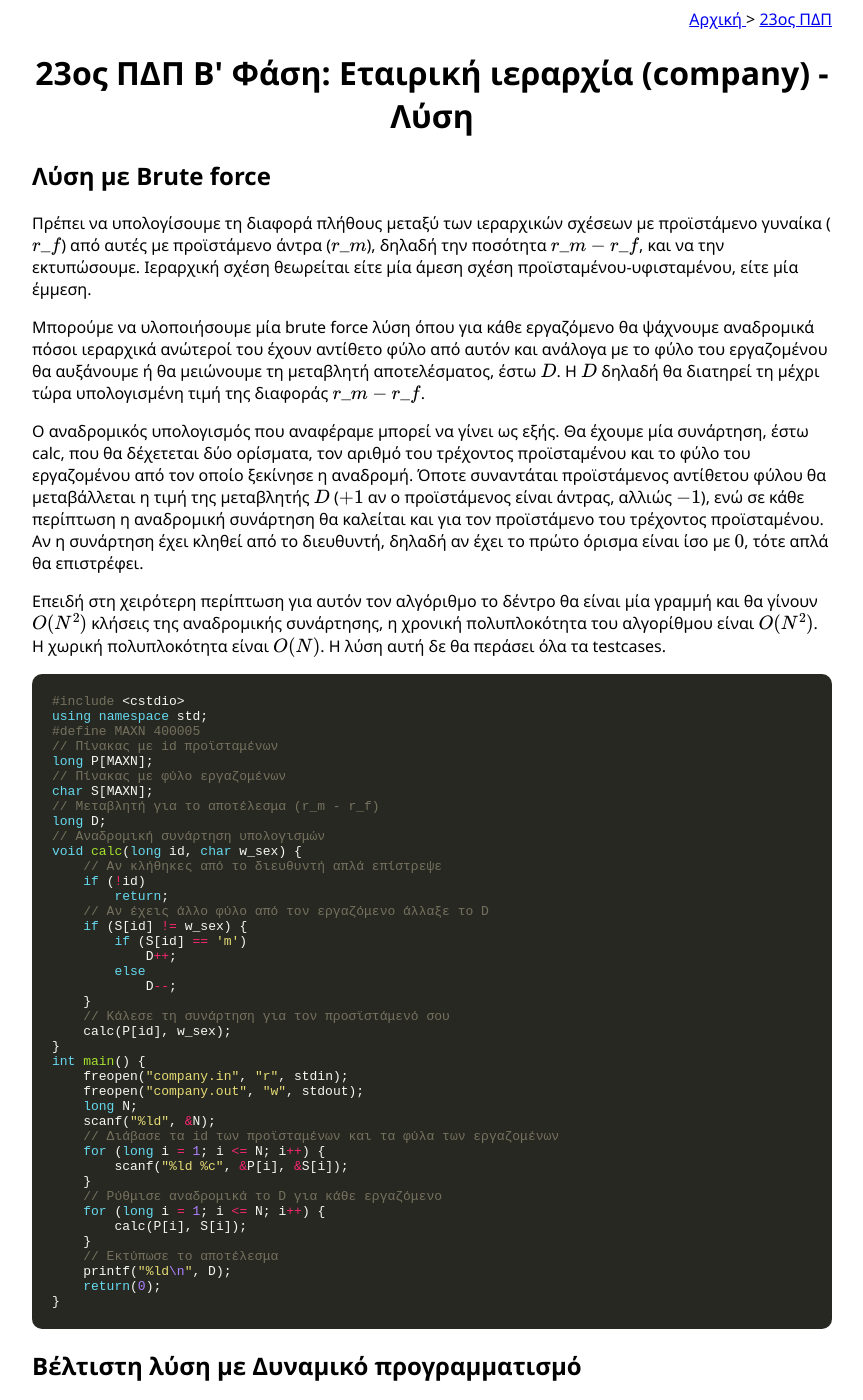
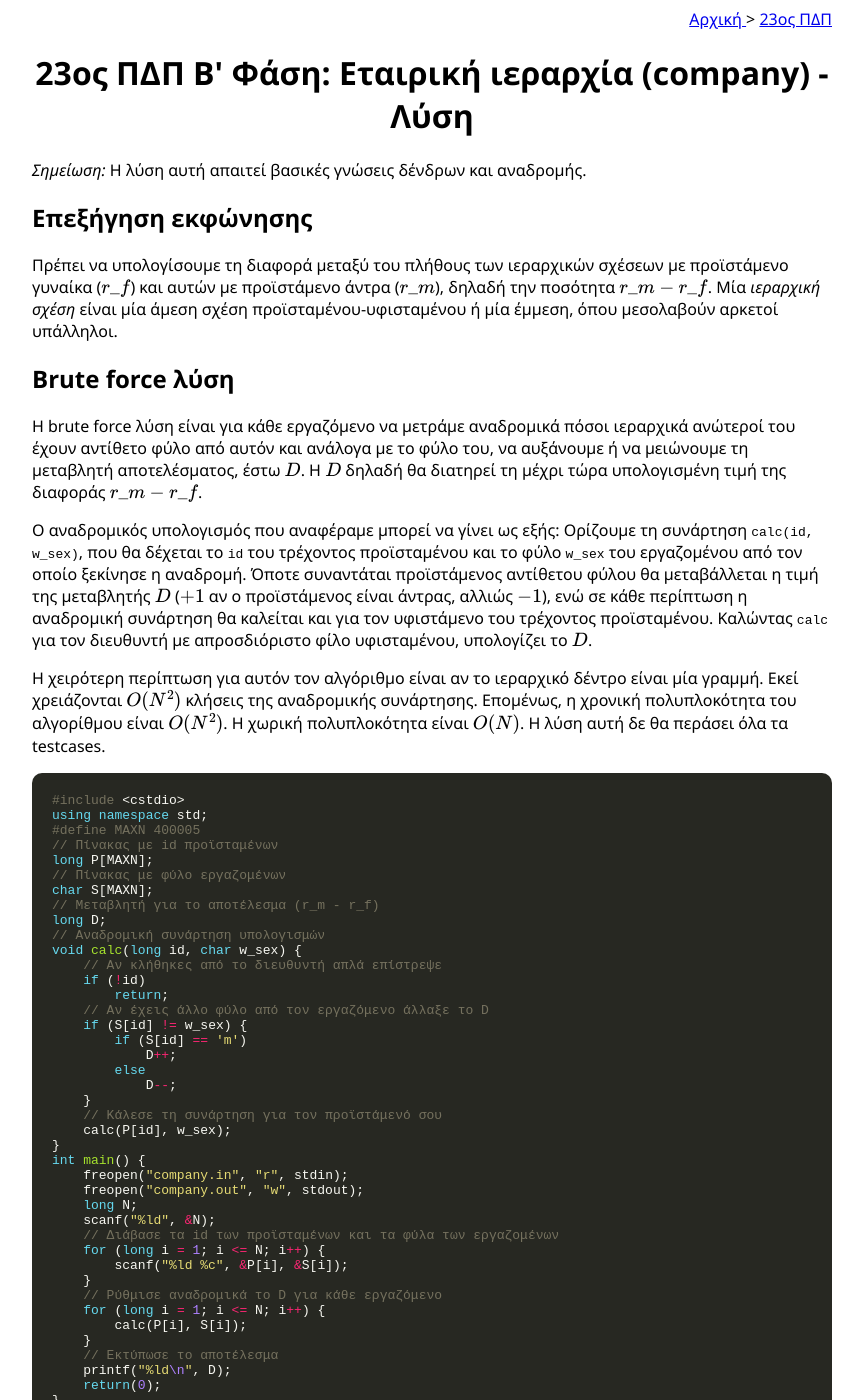
Before and after one commit to pdp-archive/pdp-archive.github.io, a Jekyll site: the page built from contests/_23-PDP/blyk-company-solution.md, in a window 1280 px wide and 1400 px high. Shown: the whole window, without its empty margins (208-1071 px from the left). Built offline with Jekyll 4.4.1, drawn with Linux system fonts in a browser that asks for light colours; formulas are drawn with MathJax 3; some of the changed text lies outside the part shown.

Commit message:
Διόρθωση ορθογραφικών και μικρές αλλαγές στη διατύπωση

````diff
--- a/contests/_23-PDP/blyk-company-solution.md
+++ b/contests/_23-PDP/blyk-company-solution.md
@@ -3,15 +3,19 @@ layout: solution
 codename: company
 ---
 
-## Λύση με Brute force
+*Σημείωση:* Η λύση αυτή απαιτεί βασικές γνώσεις δένδρων και αναδρομής.
 
-Πρέπει να υπολογίσουμε τη διαφορά πλήθους μεταξύ των ιεραρχικών σχέσεων με προϊστάμενο γυναίκα ($$r\_f$$) από αυτές με προϊστάμενο άντρα ($$r\_m$$), δηλαδή την ποσότητα $$r\_m - r\_f$$, και να την εκτυπώσουμε. Ιεραρχική σχέση θεωρείται είτε μία άμεση σχέση προϊσταμένου-υφισταμένου, είτε μία έμμεση.
+## Επεξήγηση εκφώνησης
 
-Μπορούμε να υλοποιήσουμε μία brute force λύση όπου για κάθε εργαζόμενο θα ψάχνουμε αναδρομικά πόσοι ιεραρχικά ανώτεροί του έχουν αντίθετο φύλο από αυτόν και ανάλογα με το φύλο του εργαζομένου θα αυξάνουμε ή θα μειώνουμε τη μεταβλητή αποτελέσματος, έστω $$D$$. Η $$D$$ δηλαδή θα διατηρεί τη μέχρι τώρα υπολογισμένη τιμή της διαφοράς $$r\_m - r\_f$$.
+Πρέπει να υπολογίσουμε τη διαφορά μεταξύ του πλήθους των ιεραρχικών σχέσεων με προϊστάμενο γυναίκα ($$r\_f$$) και αυτών με προϊστάμενο άντρα ($$r\_m$$), δηλαδή την ποσότητα $$r\_m - r\_f$$. Μία *ιεραρχική σχέση* είναι μία άμεση σχέση προϊσταμένου-υφισταμένου ή μία έμμεση, όπου μεσολαβούν αρκετοί υπάλληλοι.
 
-Ο αναδρομικός υπολογισμός που αναφέραμε μπορεί να γίνει ως εξής. Θα έχουμε μία συνάρτηση, έστω calc, που θα δέχετεται δύο ορίσματα, τον αριθμό του τρέχοντος προϊσταμένου και το φύλο του εργαζομένου από τον οποίο ξεκίνησε η αναδρομή. Όποτε συναντάται προϊστάμενος αντίθετου φύλου θα μεταβάλλεται η τιμή της μεταβλητής $$D$$ ($$+1$$ αν ο προϊστάμενος είναι άντρας, αλλιώς $$-1$$), ενώ σε κάθε περίπτωση η αναδρομική συνάρτηση θα καλείται και για τον προϊστάμενο του τρέχοντος προϊσταμένου. Αν η συνάρτηση έχει κληθεί από το διευθυντή, δηλαδή αν έχει το πρώτο όρισμα είναι ίσο με $$0$$, τότε απλά θα επιστρέφει.
+## Brute force λύση
 
-Επειδή στη χειρότερη περίπτωση για αυτόν τον αλγόριθμο το δέντρο θα είναι μία γραμμή και θα γίνουν $$O(N^2)$$ κλήσεις της αναδρομικής συνάρτησης, η χρονική πολυπλοκότητα του αλγορίθμου είναι $$O(N^2)$$. Η χωρική πολυπλοκότητα είναι $$O(N)$$. Η λύση αυτή δε θα περάσει όλα τα testcases.
+Η brute force λύση είναι για κάθε εργαζόμενο να μετράμε αναδρομικά πόσοι ιεραρχικά ανώτεροί του έχουν αντίθετο φύλο από αυτόν και ανάλογα με το φύλο του, να αυξάνουμε ή να μειώνουμε τη μεταβλητή αποτελέσματος, έστω $$D$$. Η $$D$$ δηλαδή θα διατηρεί τη μέχρι τώρα υπολογισμένη τιμή της διαφοράς $$r\_m - r\_f$$.
+
+Ο αναδρομικός υπολογισμός που αναφέραμε μπορεί να γίνει ως εξής: Ορίζουμε τη συνάρτηση `calc(id, w_sex)`, που θα δέχεται το `id` του τρέχοντος προϊσταμένου και το φύλο `w_sex` του εργαζομένου από τον οποίο ξεκίνησε η αναδρομή. Όποτε συναντάται προϊστάμενος αντίθετου φύλου θα μεταβάλλεται η τιμή της μεταβλητής $$D$$ ($$+1$$ αν ο προϊστάμενος είναι άντρας, αλλιώς $$-1$$), ενώ σε κάθε περίπτωση η αναδρομική συνάρτηση θα καλείται και για τον υφιστάμενο του τρέχοντος προϊσταμένου. Καλώντας `calc` για τον διευθυντή με απροσδιόριστο φίλο υφισταμένου, υπολογίζει το $$D$$.
+
+Η χειρότερη περίπτωση για αυτόν τον αλγόριθμο είναι αν το ιεραρχικό δέντρο είναι μία γραμμή. Εκεί χρειάζονται $$O(N^2)$$ κλήσεις της αναδρομικής συνάρτησης. Επομένως, η χρονική πολυπλοκότητα του αλγορίθμου είναι $$O(N^2)$$. Η χωρική πολυπλοκότητα είναι $$O(N)$$. Η λύση αυτή δε θα περάσει όλα τα testcases.
 
 ```c++
 #include <cstdio>
@@ -35,7 +39,7 @@ void calc(long id, char w_sex) {
         else
             D--;
     }
-    // Κάλεσε τη συνάρτηση για τον προσϊστάμενό σου
+    // Κάλεσε τη συνάρτηση για τον προϊστάμενό σου
     calc(P[id], w_sex);
 }
 int main() {
@@ -59,15 +63,15 @@ int main() {
 
 ## Βέλτιστη λύση με Δυναμικό προγραμματισμό
 
-Η προηγούμενη λύση είχε αυξημένη πολυπλοκότητα καθώς γίνονταν $$O(N)$$ κλήσεις της αναδρομικής συνάρτησης για κάθε εργαζόμενο. Αυτές οι κλήσεις ουσιαστικά έγιναν για να υπολογίσουμε πόσοι ιεραρχικά ανώτεροι προϊστάμενοι του κάθε εργαζομένου έχουν φύλο αντίθετο από το δικό του. Αν μπορούσαμε να ξέρουμε γρήγορα πόσοι ιεραρχικά ανώτεροι προϊστάμενοι κάθε εργαζομένου είναι άντρες και πόσοι γυναίκες, τότε θα είχαμε την απαιτούμενη πληροφορία. Αυτός ο υπολογισμός μπορεί να γίνει γρήγορα εάν χρησιμοποιήσουμε την παρακάτω παρατήρηση.
+Η προηγούμενη λύση είχε αυξημένη πολυπλοκότητα καθώς γίνονταν $$O(N)$$ κλήσεις της αναδρομικής συνάρτησης για κάθε εργαζόμενο. Αυτές οι κλήσεις ουσιαστικά έγιναν για να υπολογίσουμε πόσοι ιεραρχικά ανώτεροι προϊστάμενοι του κάθε εργαζομένου έχουν φύλο αντίθετο από το δικό του. Αν μπορούσαμε να ξέρουμε γρήγορα πόσοι ιεραρχικά ανώτεροι προϊστάμενοι κάθε εργαζομένου είναι άντρες και πόσοι γυναίκες, τότε θα είχαμε την απαιτούμενη πληροφορία. Αυτός ο υπολογισμός μπορεί να γίνει γρήγορα εάν χρησιμοποιήσουμε την εξής παρατήρηση:
 
 **Παρατήρηση**: Εάν γνωρίζουμε πόσοι ιεραρχικά ανώτεροι του προϊσταμένου ενός εργαζομένου έχουν το κάθε φύλο, τότε μπορούμε να υπολογίσουμε πόσοι ιεραρχικά ανώτεροι του εργαζομένου αυτού έχουν το κάθε φύλλο απλά αυξάνοντας κατά $$1$$ το πλήθος αυτών με το φύλο του προϊσταμένου του.
 
-Μπορούμε λοιπόν να χρησιμοποιήσουμε μία συνάρτηση, έστω dp η οποία θα δέχεται ως όρισμα το id ενός εργαζομένου και θα υπολογίζει πόσοι ιεραρχικά ανώτεροι του έχουν το κάθε φύλο είτε άμεσα μέσω της πληροφορίας αυτής για τον προϊστάμενό του αν είναι διαθέσιμη, είτε έμμεσα καλώντας τη συνάρτηση αυτήν πρώτα για τον προϊστάμενο του. Οι προϊστάμενοι κάθε φύλου για το διευθυντή είναι $$0$$.
+Ορίζουμε, λοιπόν, `dp(id)` πόσοι ιεραρχικά ανώτεροι του id-οστού εργαζομένου από το κάθε φύλο υπάρχουν. Υπολογίζουμε `dp[id]` είτε άμεσα μέσω της πληροφορίας αυτής για τον προϊστάμενό του αν είναι διαθέσιμη, είτε έμμεσα καλώντας τη συνάρτηση αυτήν πρώτα για τον προϊστάμενο του. Οι προϊστάμενοι κάθε φύλου για το διευθυντή είναι $$0$$.
 
 Μετά από τον υπολογισμό αυτόν μπορούμε να μεταβάλλουμε κατάλληλα το $$D$$ για κάθε εργαζόμενο, ανάλογα με το πλήθος ιεραρχικά ανωτέρων του με αντίθετο φύλο από αυτόν.
 
-Η συνάρτηση dp θα κληθεί ακριβώς μία φορά για κάθε εργαζόμενο, άρα η χρονική πολυπλοκότητα αυτής της λύσης είναι $$O(N)$$. Η χωρική πολυπλοκότητα είναι και εδώ $$O(N)$$. Ο αλγόριθμος αυτός περνάει όλα τα testcases και έχει βέλτιστες πολυπλοκότητες.
+Η συνάρτηση `dp` θα κληθεί ακριβώς μία φορά για κάθε εργαζόμενο, άρα η χρονική πολυπλοκότητα αυτής της λύσης είναι $$O(N)$$. Η χωρική πολυπλοκότητα είναι και εδώ $$O(N)$$. Ο αλγόριθμος αυτός περνάει όλα τα testcases και έχει βέλτιστη πολυπλοκότητα.
 
 ```c++
 #include <cstdio>
````
